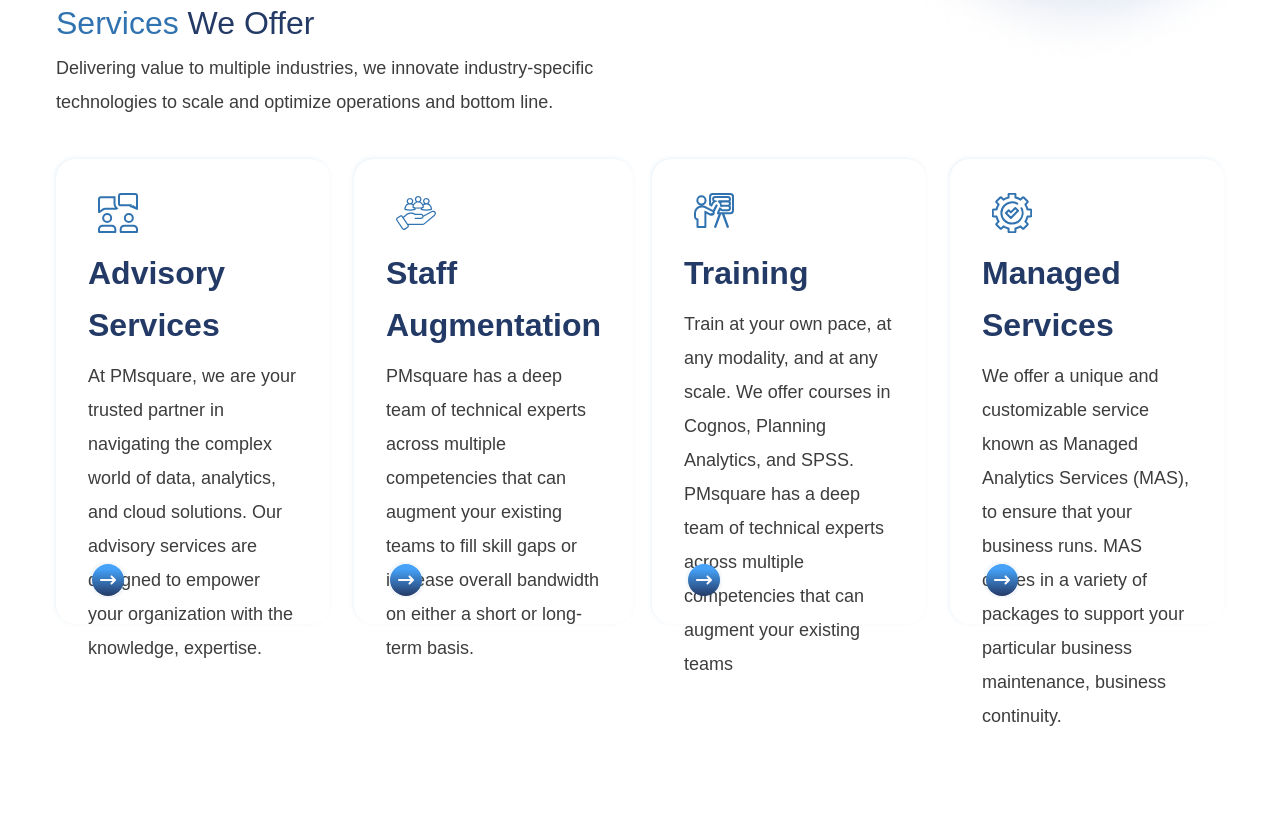
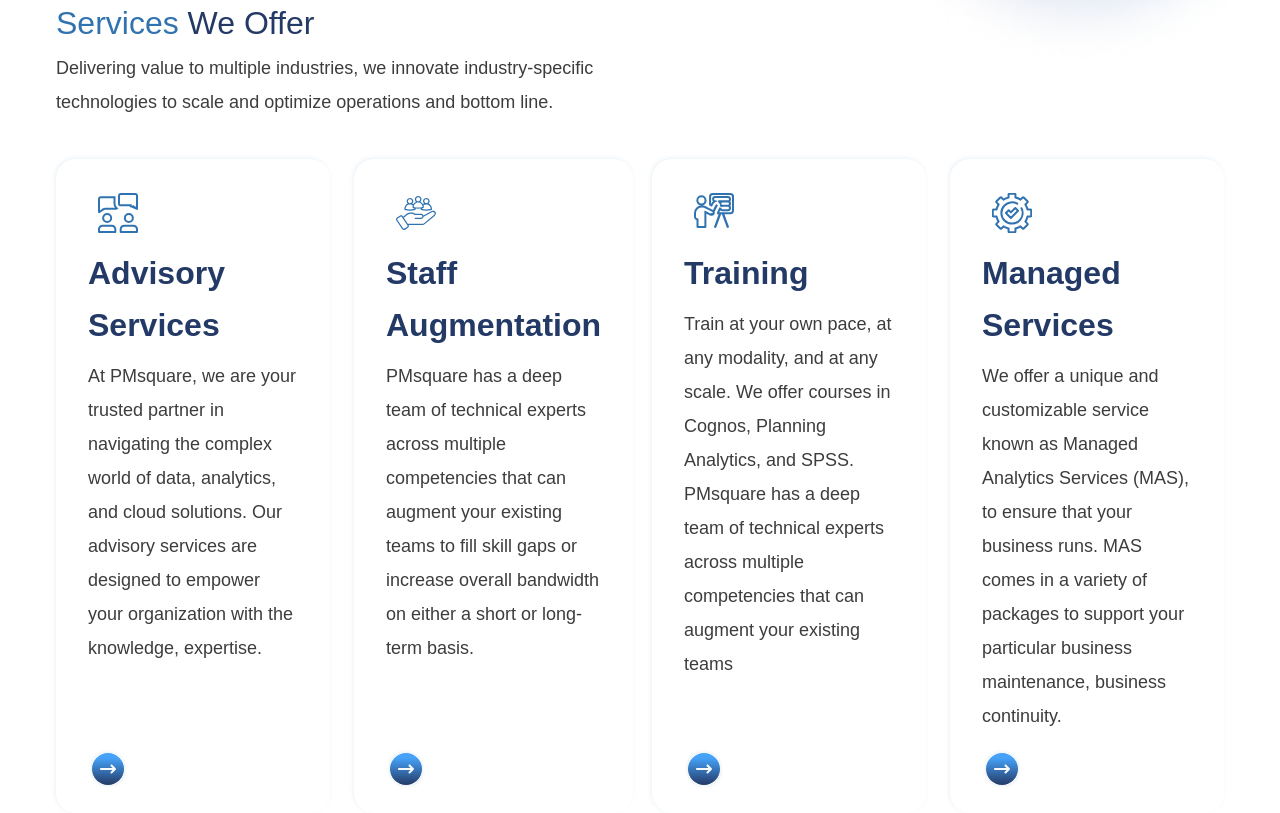
Before and after one commit to nischalmainali21/pmsquare-static-tailwind, a website: page index.html in a window 1280 px wide. Shown: the part 815-1628 px from the top of the page. Before the commit the page ends 1548 px from the top, so only its background shows below. Drawn offline with Linux system fonts and the light colour scheme.

Commit message:
Fix card layout

```diff
--- a/index.html
+++ b/index.html
@@ -220,11 +220,12 @@
         <!-- services card -->
         <div class="grid grid-cols-4 grid-rows-1 gap-6 2xl:gap-8">
           <!-- advisory services -->
+          <!-- relative h-[465px] -->
           <div
-            class="shadow-serviceshadow2 rounded-[20px] min-w-fit 2xl:w-[400px] relative px-8 py-6 h-[465px]"
+            class="shadow-serviceshadow2 rounded-[20px] min-w-fit 2xl:w-[400px] px-8 py-6 min-h-min"
           >
-            <div class="flex flex-col gap-4">
-              <div class="flex flex-col gap-2">
+            <div class="flex flex-col gap-4 h-full">
+              <div class="flex flex-col gap-2 grow">
                 <div class="flex flex-col gap-1">
                   <div class="p-[10px] w-[60px]">
                     <img
@@ -248,7 +249,8 @@
                   with the knowledge, expertise.
                 </div>
               </div>
-              <div class="absolute bottom-6 left-8">
+              <!--  absolute bottom-6 left-8-->
+              <div class="mt-auto">
                 <img
                   src="./images/arrow-icon.svg"
                   alt="arrow-icon"
@@ -259,10 +261,10 @@
           </div>
           <!-- staff augmentation -->
           <div
-            class="shadow-serviceshadow2 rounded-[20px] min-w-fit 2xl:w-[400px] relative px-8 py-6 h-[465px]"
+            class="shadow-serviceshadow2 rounded-[20px] min-w-fit 2xl:w-[400px] px-8 py-6 min-h-min"
           >
-            <div class="flex flex-col gap-4">
-              <div class="flex flex-col gap-2">
+            <div class="flex flex-col gap-4 h-full">
+              <div class="flex flex-col gap-2 grow">
                 <div class="flex flex-col gap-1">
                   <div class="p-[10px] w-[60px]">
                     <img
@@ -286,7 +288,7 @@
                   long-term basis.
                 </div>
               </div>
-              <div class="absolute bottom-6 left-8">
+              <div class="mt-auto">
                 <img
                   src="./images/arrow-icon.svg"
                   alt="arrow-icon"
@@ -298,9 +300,9 @@
 
           <!-- Training -->
           <div
-            class="shadow-serviceshadow2 rounded-[20px] min-w-fit 2xl:w-[400px] relative px-8 py-6 h-[465px]"
+            class="shadow-serviceshadow2 rounded-[20px] min-w-fit 2xl:w-[400px] e px-8 py-6 min-h-min"
           >
-            <div class="flex flex-col gap-4">
+            <div class="flex flex-col gap-4 h-full">
               <div class="flex flex-col gap-2">
                 <div class="flex flex-col gap-1">
                   <div class="p-[10px] w-[60px]">
@@ -325,7 +327,7 @@
                   competencies that can augment your existing teams
                 </div>
               </div>
-              <div class="absolute bottom-6 left-8">
+              <div class="mt-auto">
                 <img
                   src="./images/arrow-icon.svg"
                   alt="arrow-icon"
@@ -337,9 +339,9 @@
 
           <!--  Managed Services-->
           <div
-            class="shadow-serviceshadow2 rounded-[20px] min-w-fit 2xl:w-[400px] relative px-8 py-6 h-[465px]"
+            class="shadow-serviceshadow2 rounded-[20px] min-w-fit 2xl:w-[400px] px-8 py-6 min-h-min"
           >
-            <div class="flex flex-col gap-4">
+            <div class="flex flex-col gap-4 h-full">
               <div class="flex flex-col gap-2">
                 <div class="flex flex-col gap-1">
                   <div class="p-[10px] w-[60px]">
@@ -364,7 +366,7 @@
                   business maintenance, business continuity.
                 </div>
               </div>
-              <div class="absolute bottom-6 left-8">
+              <div class="mt-auto">
                 <img
                   src="./images/arrow-icon.svg"
                   alt="arrow-icon"
```
Also changed, not shown: output.css.
